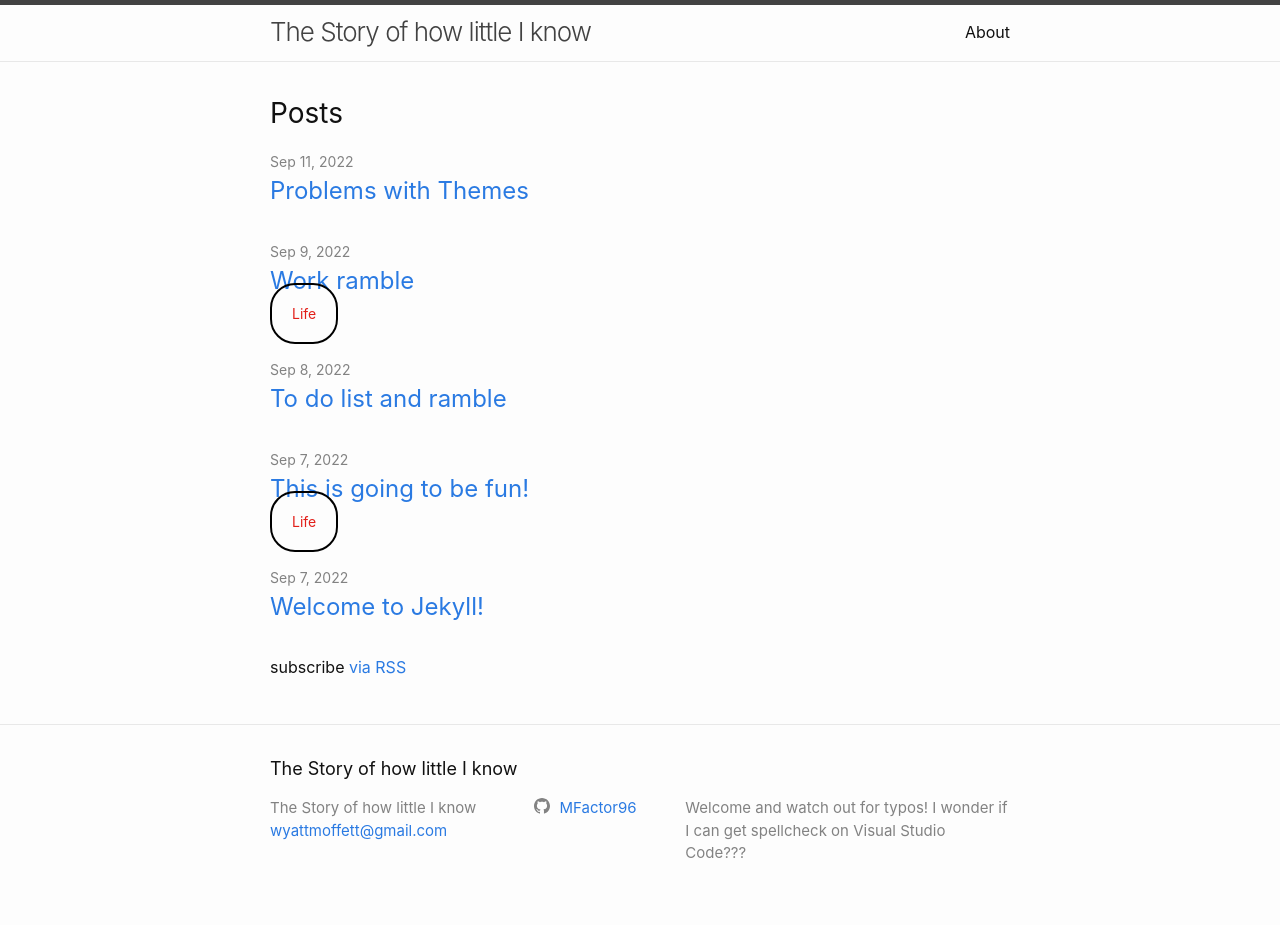
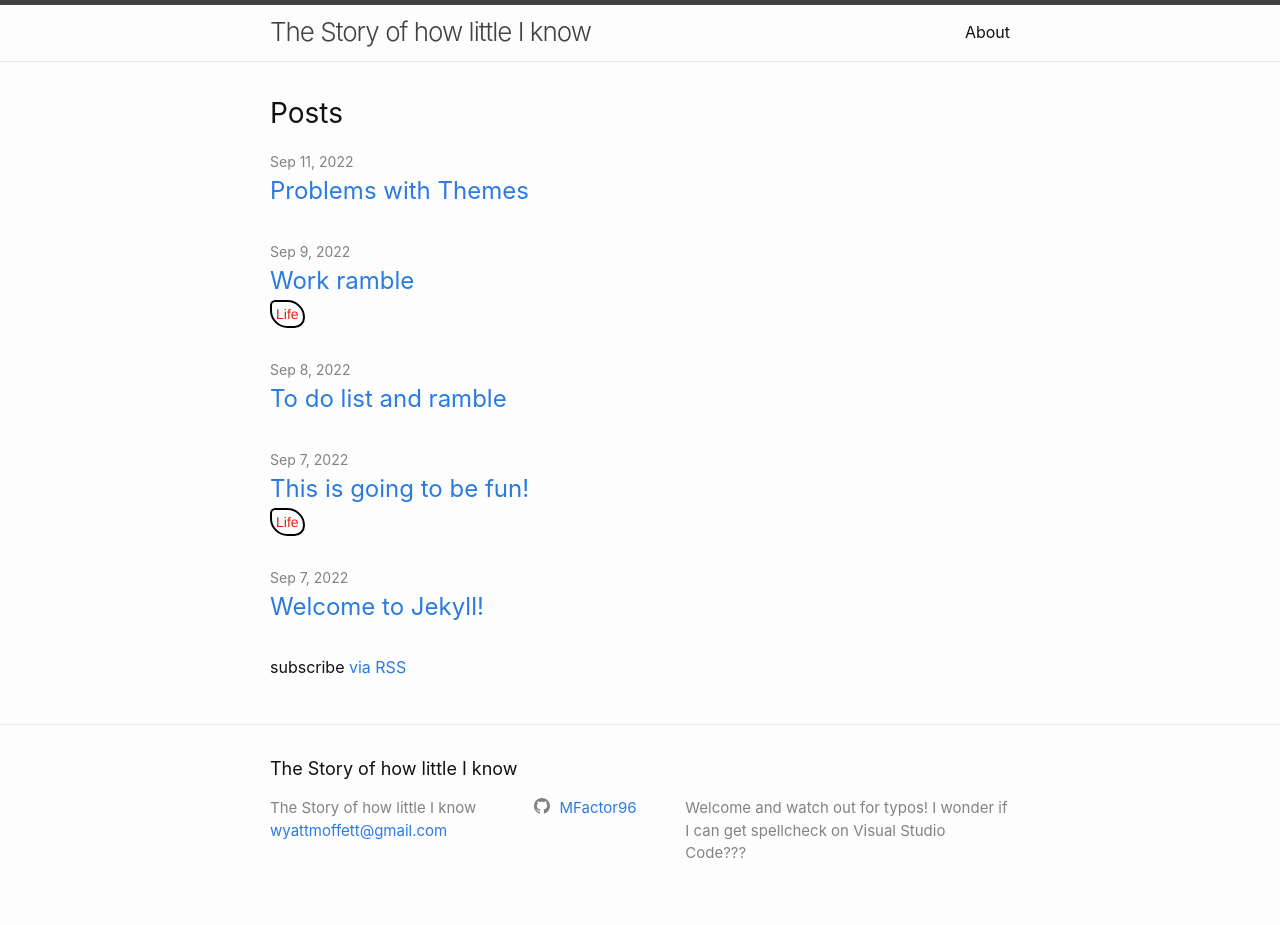
Before and after one commit to MFactor96/MFactor96.github.io, a Jekyll site: the page built from index.markdown, in a window 1280 px wide. Built offline with Jekyll 4.4.1, drawn with Linux system fonts in a browser that asks for light colours.

Commit message:
Update _layout.scss

```diff
--- a/_sass/minima/_layout.scss
+++ b/_sass/minima/_layout.scss
@@ -210,11 +210,12 @@
 .cat-life {
   font-size: $small-font-size;
   color: $red;
-  border-radius: 25px;
+  border-radius: 15px 50px 30px;
   border: 2px solid #000000;
-  padding: 20px;
+  padding: 4px;
   width: 200px;
   height: 150px;
+  font-family: Helvetica, Arial, sans-serif;
 }
 
 
```
